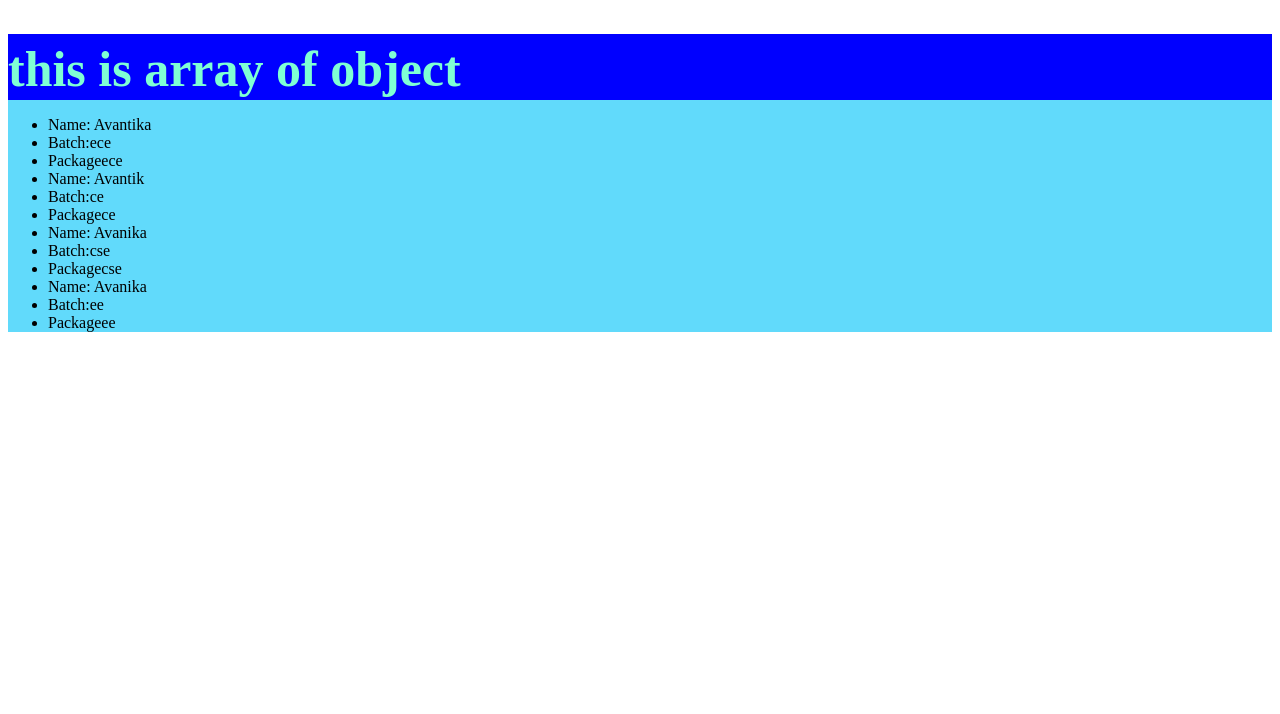
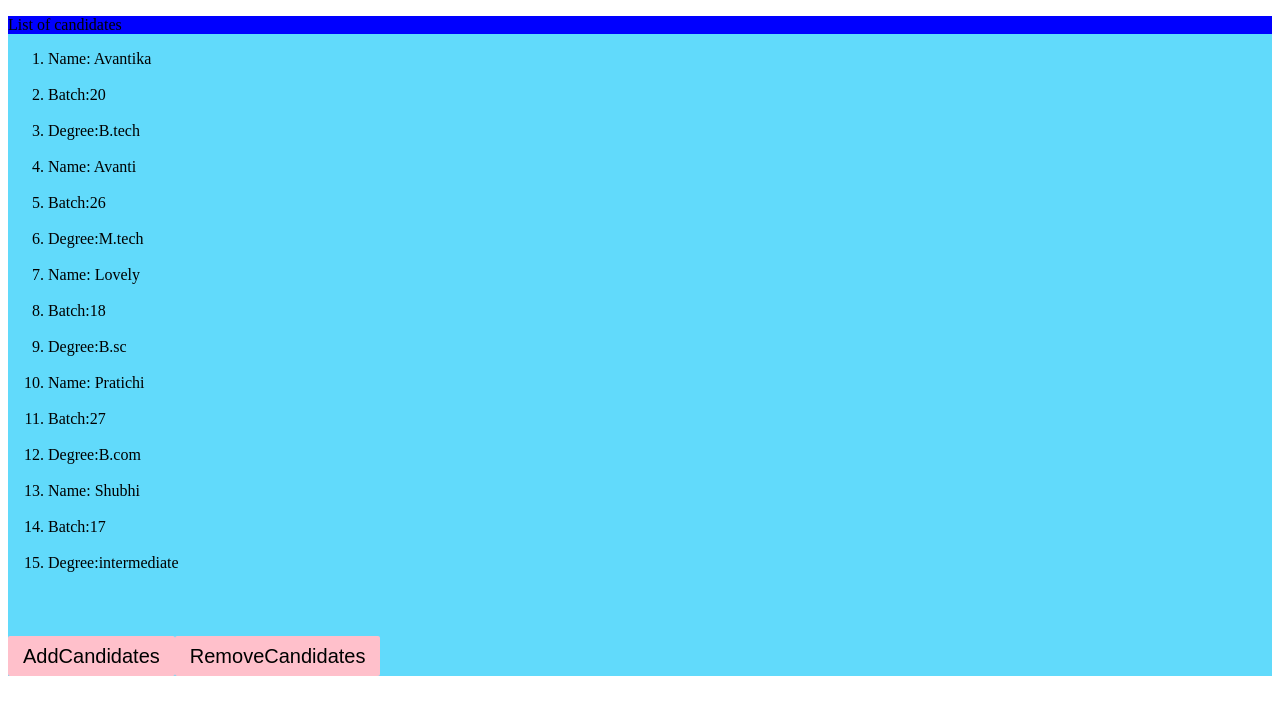
Before and after one commit to AVANTIKA139/frontendwebD, a React (Create React App) app: page / in a window 1280 px wide. Shown: the top 714 px of the page. Built offline with nearby package versions, Linux system fonts and the light colour scheme.

Commit message:
homework

```diff
--- a/src/App.js
+++ b/src/App.js
@@ -12,7 +12,8 @@ import React from "react";
 
 // import UseStateObject from "./components/UseStateObject";
 // import Array from "./components/Array";
-import ArrayOfObject from "./components/ArrayOfObject";
+// import ArrayOfObject from "./components/ArrayOfObject";
+import UseStateObject from "./components/UseStateObject";
 
 function App() {
   return (
@@ -24,7 +25,7 @@ function App() {
       {/* <UseStateArray /> */}
       {/* <Name /> */}
       {/* <RulesHook /> */}
-      <ArrayOfObject />
+      <UseStateObject />
     </>
   );
 }
--- a/src/components/Array.js
+++ b/src/components/Array.js
@@ -44,13 +44,13 @@ const Array = () => {
     <>
       <p>This is the list of fruits</p>
       <ul>
-      <li>{fruits[0]} </li>
+      {/* <li>{fruits[0]} </li>
         <li>{fruits[1]}</li>
         <li>{fruits[2]}</li>
         <li>{fruits[3]}</li>
         <li>{fruits[4]}</li>
         <li>{fruits[5]}</li>
-        or
+        or */}
         {
           fruits.map((v)=>{
             return(
--- a/src/components/UseStateObject.js
+++ b/src/components/UseStateObject.js
@@ -1,24 +1,85 @@
 import React, { useState } from "react";
 
 const UseStateObject = () => {
-  const [myObject, setmyObject] = useState({
-    Name: "Avantika",
-    Batch: 20,
-    Package: "B.tech",
-  });
-  const changeObject = () => {
-    setmyObject({ ...myObject, myName: "dwifof" });
+  const [myCandidates, setmyCandidates] = useState([
+    {
+      myName: "Avantika",
+      myAge: 20,
+      myDegree: "B.tech",
+    },
+
+    {
+      myName: "Avanti",
+      myAge: 26,
+      myDegree: "M.tech",
+    },
+    {
+      myName: "Lovely",
+      myAge: 18,
+      myDegree: "B.sc",
+    },
+    {
+      myName: "Pratichi",
+      myAge: 27,
+      myDegree: "B.com",
+    },
+    {
+      myName: "Shubhi",
+      myAge: 17,
+      myDegree: "intermediate",
+    },
+  ]);
+
+  const AddCandidates = () => {
+    let previousCandidates = [...myCandidates];
+    previousCandidates.push(
+      { myName: "Pratyush", myAge: 30, myDegree: "M.tech" },
+      { myName: "Sonam", myAge: 28, myDegree: "CA" }
+    );
+    setmyCandidates(previousCandidates);
   };
+
+  const RemoveCandidates = () => {
+    let previousCandidates = [...myCandidates];
+    previousCandidates.pop();
+    setmyCandidates(previousCandidates);
+  };
+
   return (
-    <div>
-      <h1 className="h1style">
-        Name : {myObject.myName} & Age :{myObject.myAge} & Degree :
-        {myObject.myDegree}
-      </h1>
-      <button className="btn" onClick={changeObject}>
-        Update
+    <>
+      <p style={{ color: "Black", backgroundColor: "blue", fontSize: "50" }}>
+        List of candidates{" "}
+      </p>
+      <ol>
+        {myCandidates.map((v) => {
+          return (
+            <>
+              <li>Name: {v.myName} </li>
+              <br></br>
+              <li>Batch:{v.myAge}</li>
+              <br></br>
+              <li>Degree:{v.myDegree}</li>
+              <br></br>
+            </>
+          );
+        })}
+      </ol>
+
+      <button
+        style={{ backgroundColor: "pink", color: "black" }}
+        onClick={() => AddCandidates()}
+        type="btn"
+      >
+        AddCandidates
       </button>
-    </div>
+      <button
+        style={{ backgroundColor: "pink", color: "black" }}
+        onClick={() => RemoveCandidates()}
+        type="btn"
+      >
+        RemoveCandidates
+      </button>
+    </>
   );
 };
 
```
Also changed, not shown: src/components/ArrayPractise.js (+18 -11 lines).
